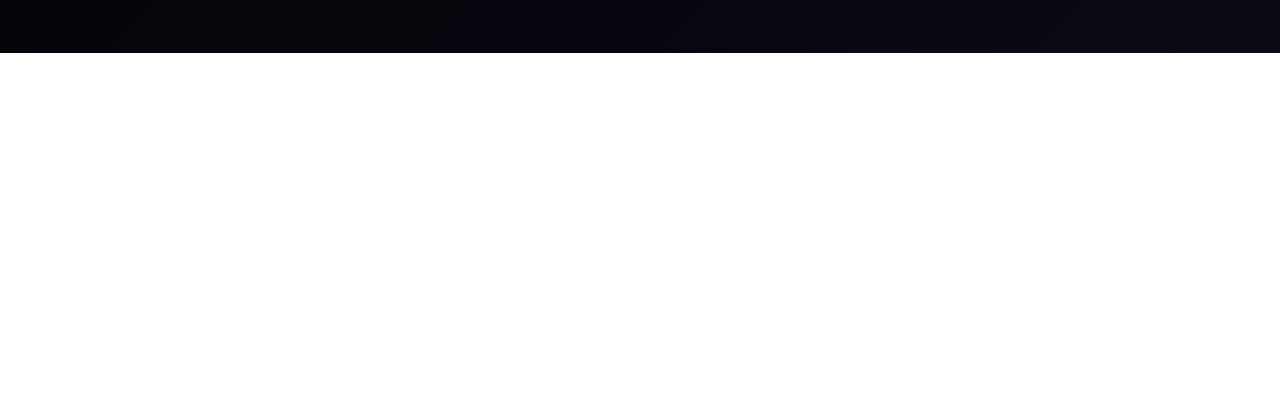
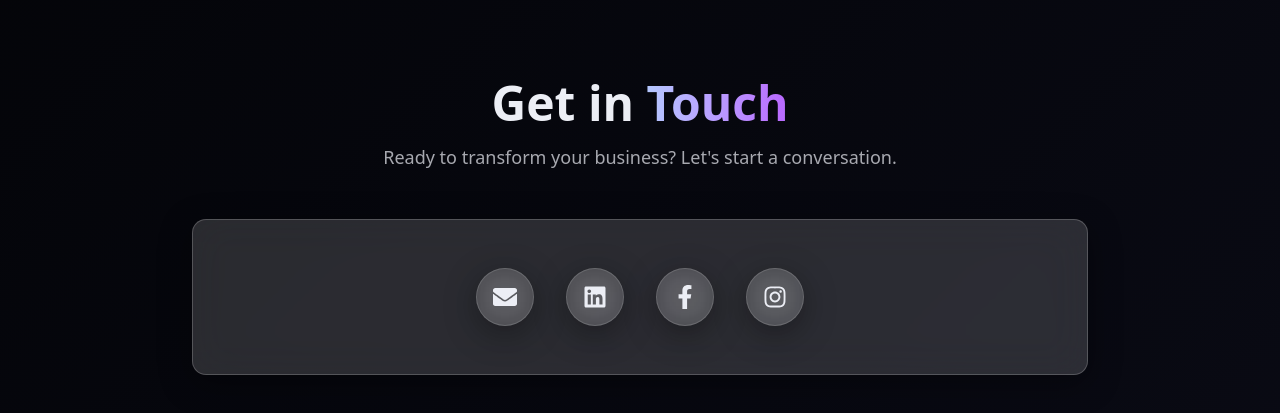
Before and after one commit to Daniel-Fonseca-da-Silva/dafon-site, a Next.js app: page / in a window 1280 px wide. Shown: the part 747-1160 px from the top of the page. Before the commit the page ends 800 px from the top, so only its background shows below. Built offline with nearby package versions, Linux system fonts and the light colour scheme.

Commit message:
feat: created component contact

```diff
--- /dev/null
+++ b/components/Contact.tsx
@@ -0,0 +1,82 @@
+"use client";
+
+import { motion } from "framer-motion";
+import { FaLinkedin, FaFacebookF, FaInstagram, FaEnvelope } from "react-icons/fa";
+import { Card } from "@/components/ui/card";
+
+export const Contact = () => {
+  return (
+    <section id="contact" className="py-12 md:py-20 px-4">
+      <div className="max-w-4xl mx-auto">
+        <motion.div
+          initial={{ opacity: 0 }}
+          whileInView={{ opacity: 1 }}
+          viewport={{ once: true }}
+          transition={{ duration: 0.6 }}
+          className="text-center mb-8 md:mb-12"
+        >
+          <h2 className="text-2xl md:text-4xl lg:text-5xl font-bold text-foreground mb-3 md:mb-4">
+            Get in <span className="text-gradient-purple">Touch</span>
+          </h2>
+          <p className="text-base md:text-lg text-foreground/70">
+            Ready to transform your business? Let&apos;s start a conversation.
+          </p>
+        </motion.div>
+
+        <motion.div
+          initial={{ opacity: 0, y: 20 }}
+          whileInView={{ opacity: 1, y: 0 }}
+          viewport={{ once: true }}
+          transition={{ duration: 0.6 }}
+        >
+          <Card className="glass-strong border-0 p-6 md:p-8 lg:p-12">
+            <div className="flex flex-wrap items-center justify-center gap-4 md:gap-6 lg:gap-8">
+              <motion.a
+                href="mailto:dafondeveloper@gmail.com"
+                whileHover={{ scale: 1.1 }}
+                whileTap={{ scale: 0.9 }}
+                className="glass rounded-full p-4 hover:bg-white/20 transition-all"
+                aria-label="Email"
+              >
+                <FaEnvelope className="text-xl md:text-2xl text-foreground" />
+              </motion.a>
+              <motion.a
+                href="https://br.linkedin.com/company/dafon-sistemas"
+                target="_blank"
+                rel="noopener noreferrer"
+                whileHover={{ scale: 1.1 }}
+                whileTap={{ scale: 0.9 }}
+                className="glass rounded-full p-4 hover:bg-white/20 transition-all"
+                aria-label="LinkedIn"
+              >
+                <FaLinkedin className="text-xl md:text-2xl text-foreground" />
+              </motion.a>
+              <motion.a
+                href="https://www.facebook.com/dafonsistemas"
+                target="_blank"
+                rel="noopener noreferrer"
+                whileHover={{ scale: 1.1 }}
+                whileTap={{ scale: 0.9 }}
+                className="glass rounded-full p-4 hover:bg-white/20 transition-all"
+                aria-label="Facebook"
+              >
+                <FaFacebookF className="text-xl md:text-2xl text-foreground" />
+              </motion.a>
+              <motion.a
+                href="https://www.instagram.com/dafonsistema"
+                target="_blank"
+                rel="noopener noreferrer"
+                whileHover={{ scale: 1.1 }}
+                whileTap={{ scale: 0.9 }}
+                className="glass rounded-full p-4 hover:bg-white/20 transition-all"
+                aria-label="Instagram"
+              >
+                <FaInstagram className="text-xl md:text-2xl text-foreground" />
+              </motion.a>
+            </div>
+          </Card>
+        </motion.div>
+      </div>
+    </section>
+  );
+};
```
